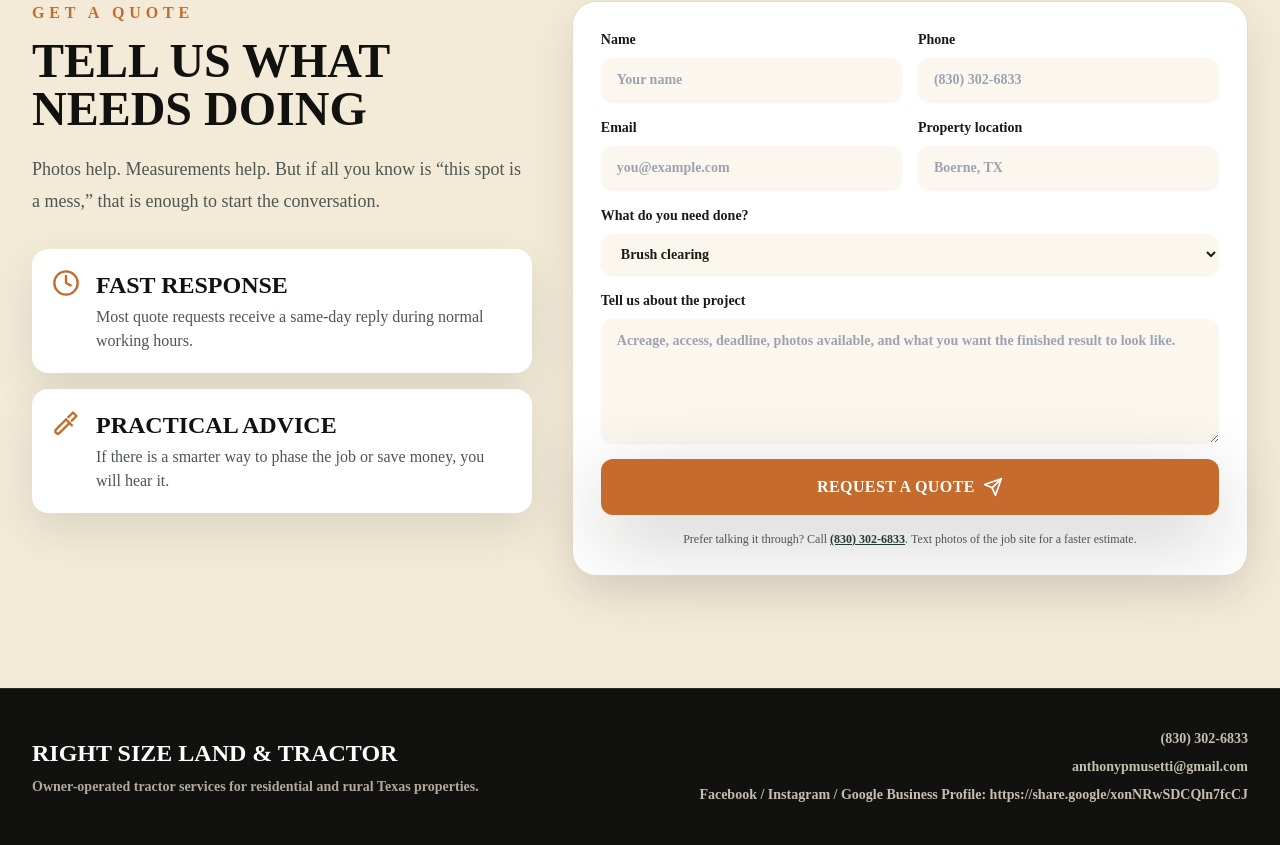
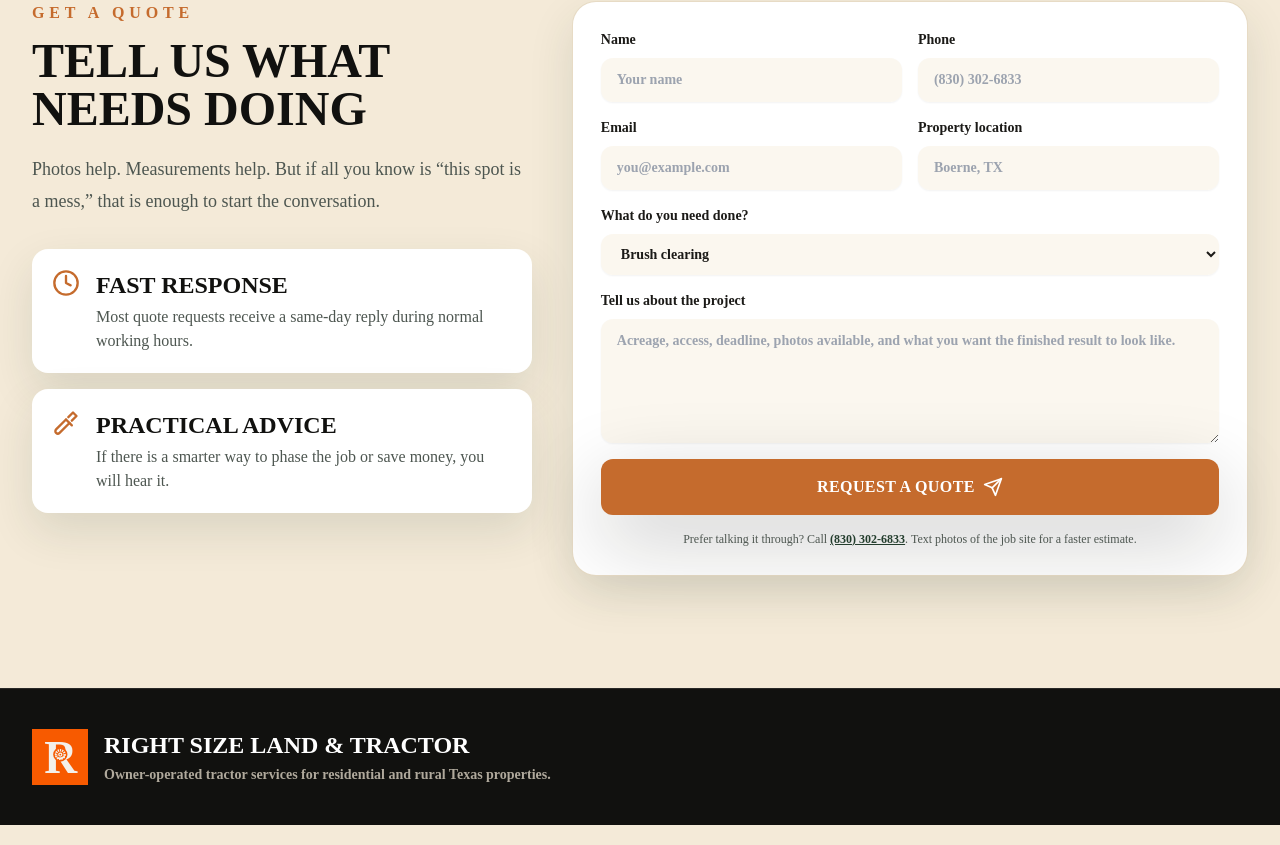
Before and after one commit to Flowjet12/tractor-landing-page, a Next.js app: page / in a window 1280 px wide. Shown: the part 6410-7255 px from the top of the page. Built offline with nearby package versions, Linux system fonts and the light colour scheme.

Commit message:
Update LandingPage.tsx

```diff
--- a/components/LandingPage.tsx
+++ b/components/LandingPage.tsx
@@ -722,30 +722,26 @@ export default function LandingPage() {
 
       {/* Footer includes local-business basics and placeholders for future social profiles. */}
       <footer className="border-t border-white/10 bg-ink px-4 py-10 text-white sm:px-6 lg:px-8">
-        <div className="mx-auto flex max-w-7xl flex-col gap-8 md:flex-row md:items-center md:justify-between">
+        <div className="flex flex-col gap-4">
+  <div className="flex items-center gap-4">
+    <Image
+      src="/images/projects/LogoMark.svg"
+      alt="Right Size Land & Tractor logo"
+      width={70}
+      height={70}
+      className="h-14 w-auto"
+    />
+
     <div>
       <p className="font-display text-2xl font-black uppercase">
         Right Size Land & Tractor
       </p>
-            <p className="mt-2 text-sm font-semibold text-dust/70">
+
+      <p className="mt-1 text-sm font-semibold text-dust/70">
         Owner-operated tractor services for residential and rural Texas
         properties.
       </p>
     </div>
-          <div className="grid gap-2 text-sm font-semibold text-dust/80 sm:text-right">
-            <a href={phoneHref} className="hover:text-sand">
-              {phoneNumber}
-            </a>
-            <a
-              href="mailto:anthonypmusetti@gmail.com"
-              className="hover:text-sand"
-            >
-              anthonypmusetti@gmail.com
-            </a>
-            <p>
-              Facebook / Instagram / Google Business Profile:
-              https://share.google/xonNRwSDCQln7fcCJ
-            </p>
   </div>
 </div>
       </footer>
```
Lines whose indentation alone changed are shown as unchanged.
